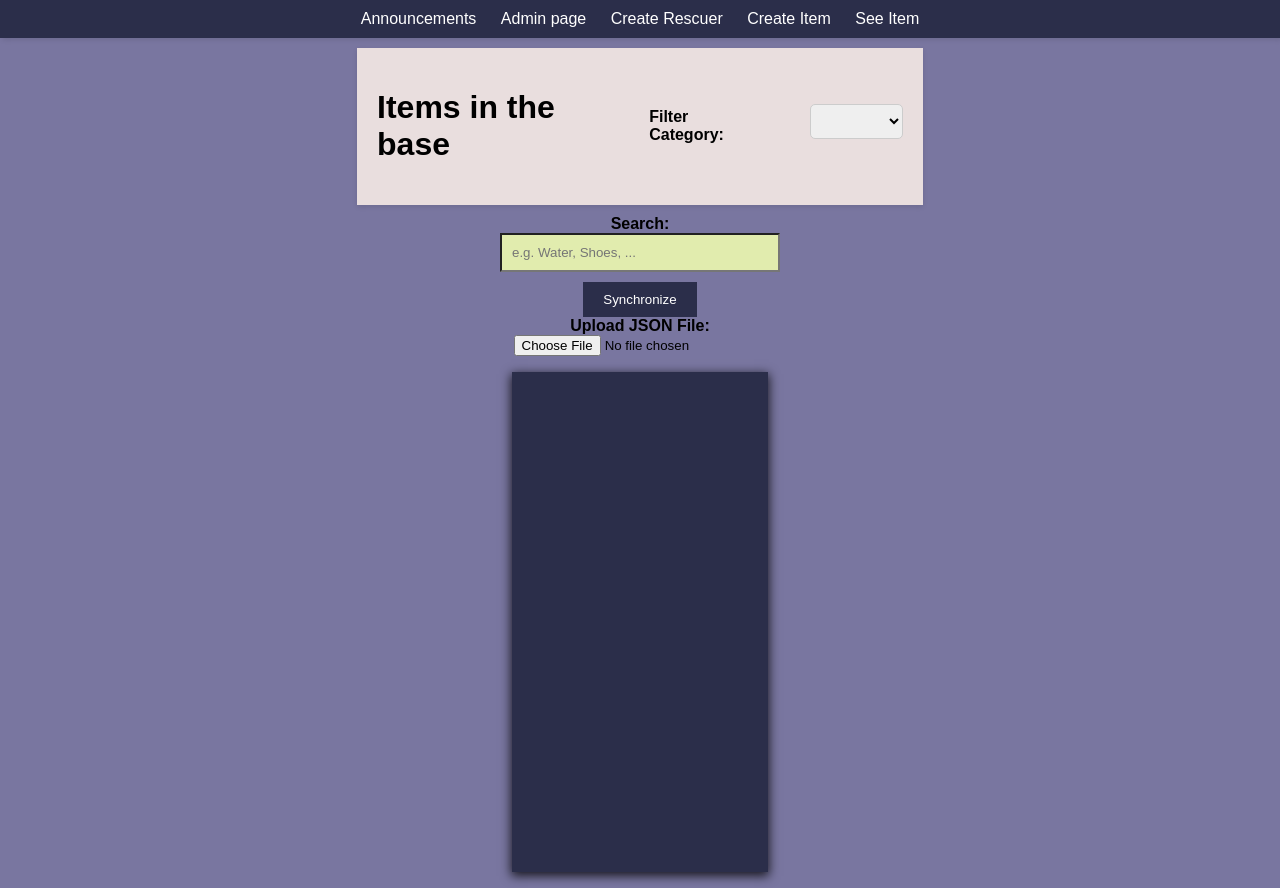
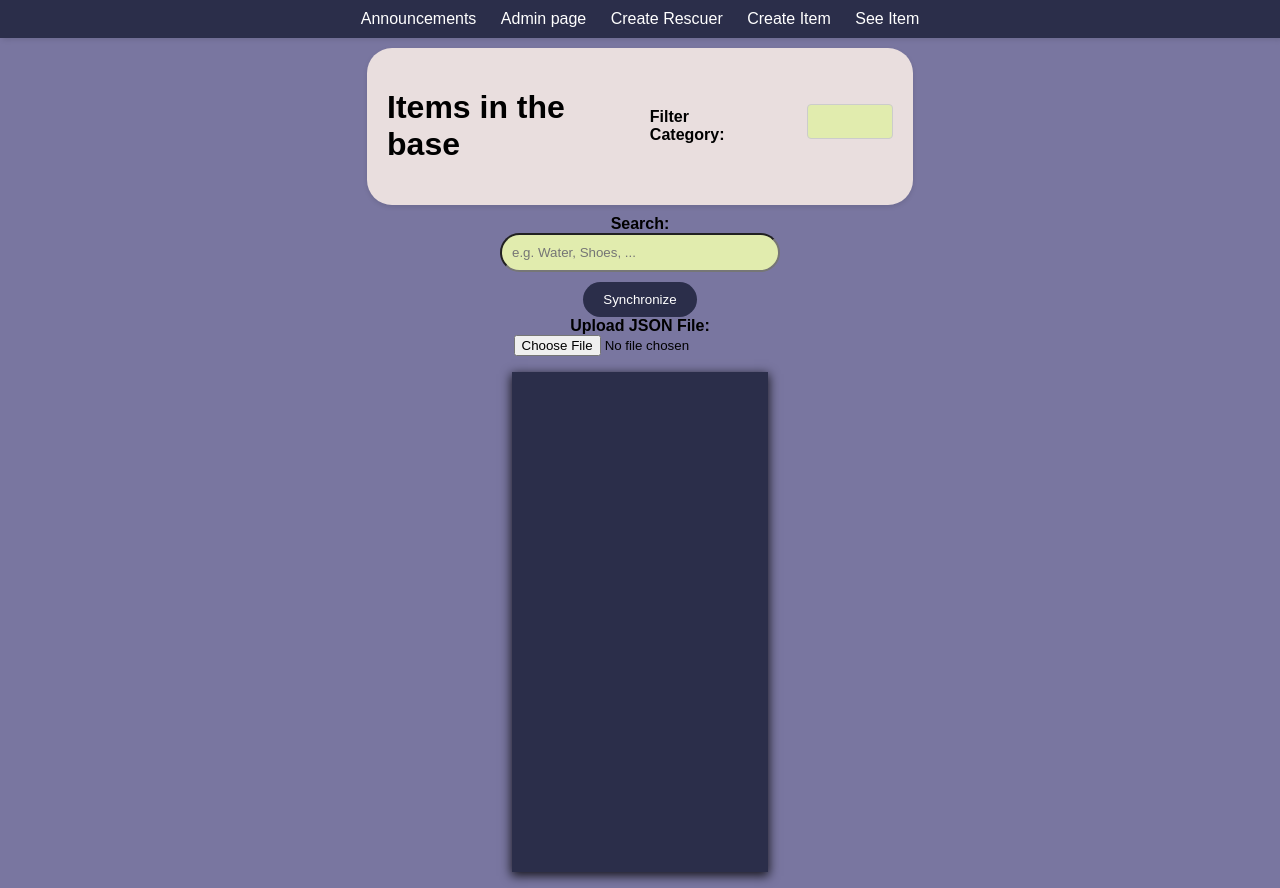
Before and after one commit to allexxlekk/RescueCircle, a plain HTML site: page frontend/item/item.html in a window 1280 px wide. Drawn offline with Linux system fonts and the light colour scheme; no server answers.

Commit message:
create css

```diff
--- a/frontend/item/styles/item.css
+++ b/frontend/item/styles/item.css
@@ -1,7 +1,11 @@
+/* General Styles */
 
-/* General Styles */
+html {
+  scroll-behavior: smooth;
+}
+
 body {
-    font-family: 'Arial', sans-serif;
+  font-family: "Arial", sans-serif;
   margin: 0;
   padding: 0;
   background-color: #7976a0; /* Set the background color */
@@ -9,7 +13,7 @@ body {
 
 /* Header Styling */
 header {
-    background-color: #2B2E4A;
+  background-color: #2b2e4a;
   color: #fff;
   padding: 10px;
   text-align: center;
@@ -27,7 +31,8 @@ header a {
   padding: 20px;
   background-color: #e9dede;
   margin: 10px; /* Add margin for spacing */
-    box-shadow: 0 2px 5px rgba(0, 0, 0, 0.1); /* Add box shadow to the container */
+  box-shadow: 0 2px 5px rgba(0, 0, 0, 0.1);
+  border-radius: 25px; /* Add box shadow to the container */
 }
 
 /* Form Styles */
@@ -35,22 +40,24 @@ label {
   font-weight: bold;
 }
 
-input[type="text"], select {
+input[type="text"],
+select {
   padding: 10px;
   width: 20%;
   margin-bottom: 10px;
+  border-radius: 25px;
 }
-input[type="text"]{
+input[type="text"] {
   background-color: rgb(225, 236, 174);
-
 }
 
 button {
   padding: 10px 20px;
-    background-color: #2B2E4A;
+  background-color: #2b2e4a;
   color: #fff;
   border: none;
   cursor: pointer;
+  border-radius: 25px;
 }
 
 /* Item List Styling */
@@ -58,7 +65,7 @@ button {
   list-style: none;
   height: 500px;
   padding: 0;
-    background-color: #2B2E4A;
+  background-color: #2b2e4a;
   box-shadow: 0px 3px 10px 1px rgba(0, 0, 0, 0.8); /* Add box shadow to the container */
 }
 
@@ -72,7 +79,7 @@ button {
 
 /* Footer Styling */
 footer {
-    background-color: #2B2E4A;
+  background-color: #2b2e4a;
   color: #fff;
   text-align: center;
   padding: 10px;
@@ -81,6 +88,9 @@ footer {
   width: 100%;
 }
 
+#file-upload {
+  background-color: #7976a0;
+}
 
 #main {
   display: flex;
@@ -89,5 +99,31 @@ footer {
 }
 
 #item-list .item:hover {
-    background-color:  rgb(225, 236, 174);
+  background-color: rgb(225, 236, 174);
 }
+
+#category-filter {
+  background-color: rgb(225, 236, 174);
+
+  /* Basic styling */
+  padding: 8px;
+  font-size: 16px;
+  border: 1px solid #ccc;
+  border-radius: 4px;
+  appearance: none;
+  -webkit-appearance: none;
+  -moz-appearance: none;
+
+  cursor: pointer;
+}
+
+/* Optional hover effect */
+#category-filter:hover {
+  border-color: #888;
+}
+
+/* Optional focus effect */
+#category-filter:focus {
+  outline: none;
+  box-shadow: 0 0 5px rgba(0, 0, 0, 0.3);
+}
```
Also changed, not shown: frontend/item/item.html (indentation only). Lines whose indentation alone changed are shown as unchanged.
